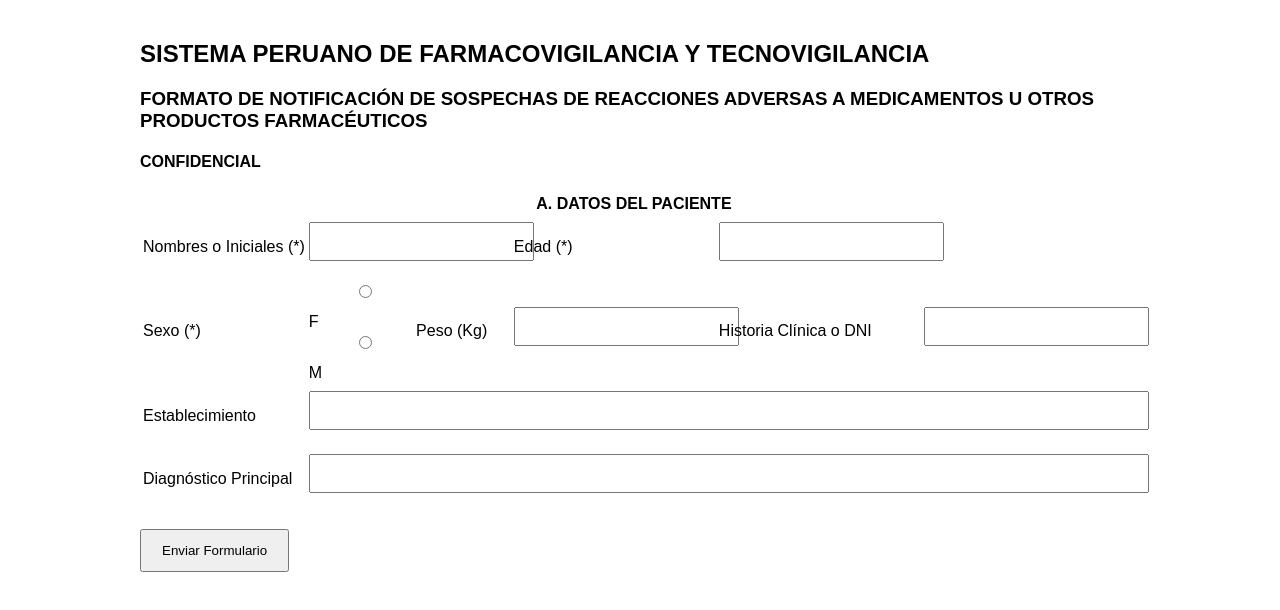
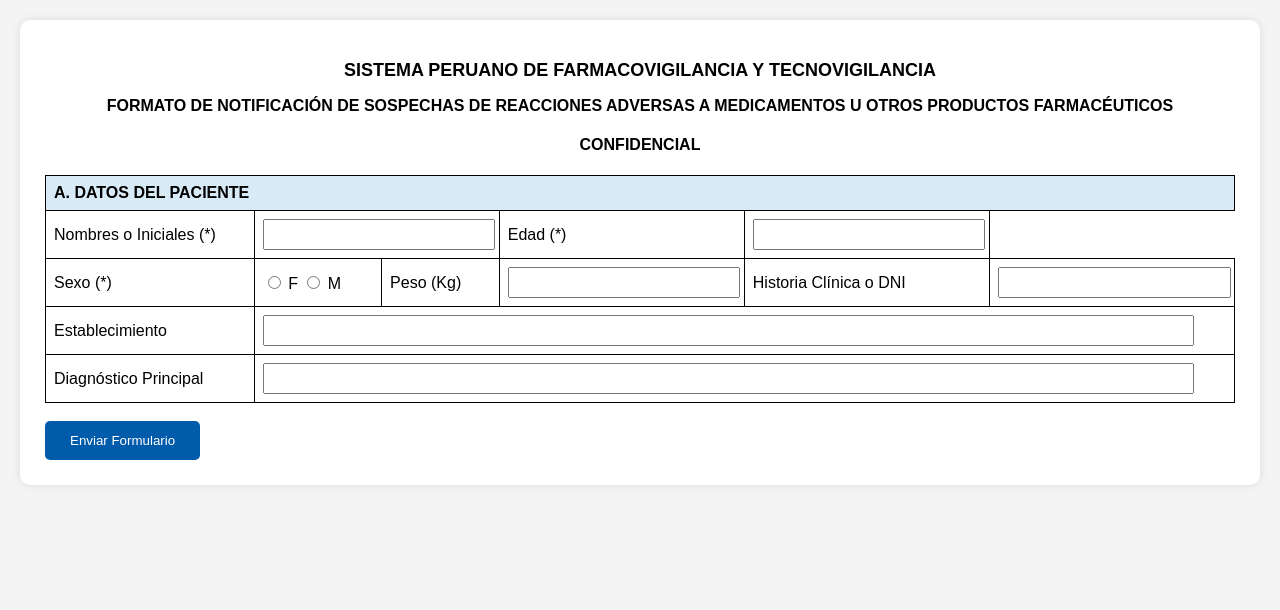
Before and after one commit to 20204484-sketch/RAMS, a plain HTML site: page index.html in a window 1280 px wide. Drawn offline with Linux system fonts and the light colour scheme.

Commit message:
Refactor CSS styles for layout and design improvements

```diff
--- a/style.css
+++ b/style.css
@@ -1,18 +1,62 @@
 body{
-    font-family: Arial, sans-serif;
-    max-width: 1000px;
-    margin:auto;
+    background:#f4f4f4;
+    font-family:Arial, Helvetica, sans-serif;
+    margin:0;
     padding:20px;
 }
 
-input,
-select{
+.contenedor{
+    background:white;
+    max-width:1200px;
+    margin:auto;
+    padding:25px;
+    border-radius:10px;
+    box-shadow:0 0 10px rgba(0,0,0,.1);
+}
+
+.encabezado{
+    text-align:center;
+}
+
+.encabezado h2{
+    font-size:18px;
+}
+
+.encabezado h3{
+    font-size:16px;
+}
+
+.tabla-rams{
     width:100%;
-    padding:10px;
-    margin-top:5px;
-    margin-bottom:15px;
+    border-collapse:collapse;
+}
+
+.tabla-rams th,
+.tabla-rams td{
+    border:1px solid black;
+    padding:8px;
+}
+
+.tabla-rams th{
+    background:#d9eaf7;
+    text-align:left;
+}
+
+input[type=text],
+input[type=number]{
+    width:95%;
+    padding:6px;
 }
 
 button{
-    padding:12px 20px;
+    background:#005baa;
+    color:white;
+    border:none;
+    padding:12px 25px;
+    cursor:pointer;
+    border-radius:5px;
 }
+
+button:hover{
+    opacity:.9;
+}
```
